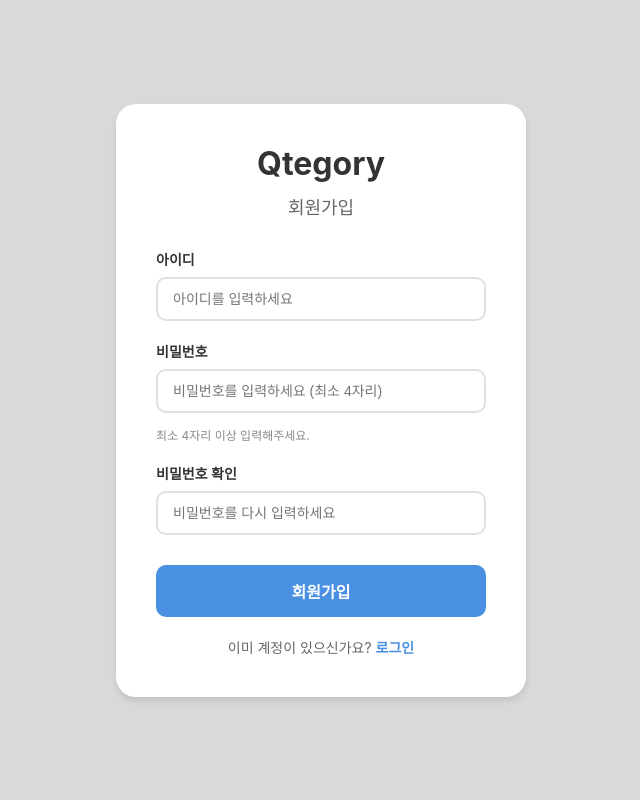
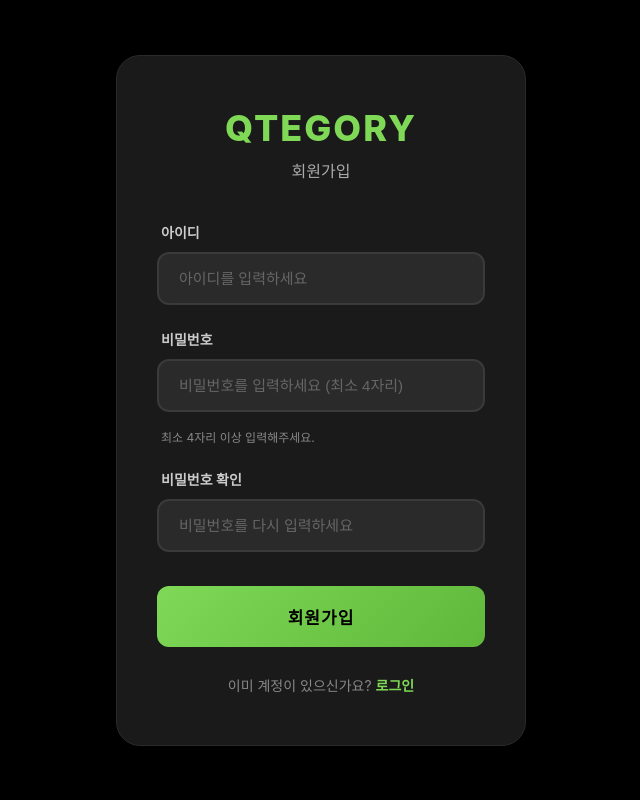
Before and after one commit to Pirogramming-24/hackathon_qteogry, a Django app: page /users/signup/ in a window 1280 px wide. Shown: the whole page, without its empty margins (319-959 px from the left). Run offline with Django 5.2, Linux system fonts and the light colour scheme.

Commit message:
design: login,signup css 변경

```diff
--- a/users/static/users/css/signup.css
+++ b/users/static/users/css/signup.css
@@ -1,3 +1,5 @@
+/* users/static/users/css/signup.css */
+
 /* 전역 스타일 */
 * {
     margin: 0;
@@ -7,7 +9,7 @@
 
 body {
     font-family: 'Pretendard', -apple-system, BlinkMacSystemFont, 'Segoe UI', sans-serif;
-    background-color: #D9D9D9;
+    background-color: #000000;  /* 👈 검은 배경 */
     display: flex;
     justify-content: center;
     align-items: center;
@@ -23,122 +25,147 @@ body {
 
 /* 회원가입 카드 */
 .signup-card {
-    background-color: white;
-    border-radius: 20px;
-    padding: 40px;
-    box-shadow: 0 4px 6px rgba(0, 0, 0, 0.1);
+    background-color: #1A1A1A;  /* 👈 어두운 회색 */
+    border-radius: 24px;
+    padding: 50px 40px;
+    box-shadow: 0 8px 32px rgba(0, 0, 0, 0.5);
+    border: 1px solid #2A2A2A;
 }
 
 /* 타이틀 */
 .title {
-    font-size: 32px;
-    font-weight: bold;
+    font-size: 36px;
+    font-weight: 800;
     text-align: center;
-    color: #333;
-    margin-bottom: 10px;
+    color: #7FD957;  /* 👈 피로그래밍 그린 */
+    margin-bottom: 8px;
+    letter-spacing: 2px;
+    text-transform: uppercase;
 }
 
 .subtitle {
-    font-size: 18px;
+    font-size: 16px;
     text-align: center;
-    color: #666;
-    margin-bottom: 30px;
+    color: #AAAAAA;
+    margin-bottom: 40px;
+    font-weight: 400;
 }
 
 /* 폼 스타일 */
 .signup-form {
     display: flex;
     flex-direction: column;
-    gap: 20px;
+    gap: 24px;
 }
 
 .form-group {
     display: flex;
     flex-direction: column;
-    gap: 8px;
+    gap: 10px;
 }
 
 .form-group label {
     font-size: 14px;
     font-weight: 600;
-    color: #333;
+    color: #CCCCCC;
+    padding-left: 4px;
 }
 
 .form-group input[type="text"],
 .form-group input[type="password"] {
     width: 100%;
-    padding: 12px 15px;
-    border: 2px solid #e0e0e0;
-    border-radius: 10px;
-    font-size: 14px;
-    transition: border-color 0.3s;
+    padding: 16px 20px;
+    background-color: #2A2A2A;  /* 👈 어두운 입력창 */
+    border: 2px solid #3A3A3A;
+    border-radius: 12px;
+    font-size: 15px;
+    color: #FFFFFF;
+    transition: all 0.3s ease;
+}
+
+.form-group input::placeholder {
+    color: #666666;
 }
 
 .form-group input:focus {
     outline: none;
-    border-color: #4A90E2;
+    border-color: #7FD957;  /* 👈 피로그래밍 그린 */
+    background-color: #252525;
+    box-shadow: 0 0 0 3px rgba(127, 217, 87, 0.1);
 }
 
 /* 도움말 텍스트 */
 .help-text {
     font-size: 12px;
-    color: #888;
-    margin-top: 5px;
+    color: #888888;
+    margin-top: 6px;
+    padding-left: 4px;
 }
 
 /* 에러 메시지 */
 .error-message {
-    color: #e74c3c;
+    color: #FF6B6B;
     font-size: 12px;
-    margin-top: 5px;
+    margin-top: 6px;
+    padding-left: 4px;
 }
 
 .error-message p {
-    margin: 2px 0;
+    margin: 3px 0;
 }
 
 /* 회원가입 버튼 */
 .btn-signup {
     width: 100%;
-    padding: 14px;
-    background-color: #4A90E2;
-    color: white;
+    padding: 18px;
+    background: linear-gradient(135deg, #7FD957 0%, #5FB83A 100%);
+    color: #000000;
     border: none;
-    border-radius: 10px;
-    font-size: 16px;
-    font-weight: 600;
+    border-radius: 12px;
+    font-size: 17px;
+    font-weight: 700;
     cursor: pointer;
-    transition: background-color 0.3s;
+    transition: all 0.3s ease;
     margin-top: 10px;
+    text-transform: uppercase;
+    letter-spacing: 1px;
 }
 
 .btn-signup:hover {
-    background-color: #357ABD;
+    background: linear-gradient(135deg, #8FE967 0%, #6FC84A 100%);
+    transform: translateY(-2px);
+    box-shadow: 0 8px 20px rgba(127, 217, 87, 0.4);
+}
+
+.btn-signup:active {
+    transform: translateY(0);
 }
 
 /* 로그인 링크 */
 .login-link {
     text-align: center;
-    margin-top: 20px;
+    margin-top: 28px;
 }
 
 .login-link p {
     font-size: 14px;
-    color: #666;
+    color: #888888;
 }
 
 .login-link a {
-    color: #4A90E2;
+    color: #7FD957;
     text-decoration: none;
     font-weight: 600;
+    transition: color 0.3s;
 }
 
 .login-link a:hover {
+    color: #8FE967;
     text-decoration: underline;
 }
 
 /* ========================================
-   모달 스타일 (개선됨)
+   모달 스타일 (피로그래밍 스타일)
 ======================================== */
 
 /* 모달 오버레이 */
@@ -148,7 +175,7 @@ body {
     left: 0;
     width: 100%;
     height: 100%;
-    background-color: #D9D9D9;
+    background-color: #000000;  /* 👈 검은 배경 */
     display: flex;
     justify-content: center;
     align-items: center;
@@ -157,129 +184,155 @@ body {
 
 /* 모달 콘텐츠 */
 .modal-content {
-    background-color: #E0E0E0;
-    border-radius: 20px;
+    background-color: #1A1A1A;  /* 👈 어두운 회색 */
+    border-radius: 24px;
     padding: 50px 40px;
     text-align: center;
-    box-shadow: 0 4px 20px rgba(0, 0, 0, 0.1);
-    max-width: 400px;
-    width: 90%;
+    box-shadow: 0 12px 40px rgba(0, 0, 0, 0.8);
+    max-width: 450px;
+    width: 88%;
+    box-sizing: border-box;
+    border: 1px solid #2A2A2A;
 }
 
 /* 모달 타이틀 */
 .modal-title {
-    font-size: 26px;
-    font-weight: 700;
-    color: #333;
-    margin-bottom: 25px;
+    font-size: 32px;
+    font-weight: 800;
+    color: #7FD957;  /* 👈 피로그래밍 그린 */
+    margin: 0 0 30px 0;
+    letter-spacing: 2px;
+    text-transform: uppercase;
 }
 
 /* 모달 텍스트 */
 .modal-text {
     font-size: 16px;
-    color: #555;
-    line-height: 1.6;
+    color: #AAAAAA;
+    line-height: 1.8;
     margin: 12px 0;
+    font-weight: 400;
 }
 
 /* 닉네임 박스 */
 .nickname-box {
-    background-color: white;
-    width: 100%;
-    padding: 25px 20px;
-    margin: 20px 0;
-    font-size: 26px;
+    background: linear-gradient(135deg, #2A2A2A 0%, #1F1F1F 100%);
+    width: calc(100% - 8px);
+    max-width: 100%;
+    padding: 28px 24px;
+    margin: 25px auto;
+    font-size: 28px;
     font-weight: 800;
-    color: #333;
-    border-radius: 15px;
+    color: #7FD957;  /* 👈 피로그래밍 그린 */
+    border-radius: 16px;
     text-align: center;
-    box-shadow: 0 2px 8px rgba(0, 0, 0, 0.08);
-    letter-spacing: 0.5px;
+    box-shadow: 0 4px 16px rgba(127, 217, 87, 0.2);
+    letter-spacing: 1px;
+    border: 2px solid #3A3A3A;
+    box-sizing: border-box;
+    word-break: keep-all;
+    overflow-wrap: break-word;
 }
 
 /* 모달 버튼 영역 */
 .modal-buttons {
     display: flex;
-    gap: 12px;
+    gap: 14px;
     justify-content: center;
     width: 100%;
-    margin-top: 30px;
+    margin-top: 35px;
 }
 
 /* 모달 버튼 공통 스타일 */
 .modal-buttons button {
     flex: 1;
-    padding: 14px 0;
+    padding: 16px 0;
     border: none;
     border-radius: 12px;
     cursor: pointer;
     font-weight: 700;
     font-size: 16px;
-    transition: all 0.2s;
-    max-width: 150px;
+    transition: all 0.3s ease;
+    max-width: 160px;
+    text-transform: uppercase;
+    letter-spacing: 1px;
 }
 
 /* 예 버튼 */
 .btn-yes {
-    background-color: #648EF7;
-    color: white;
+    background: linear-gradient(135deg, #7FD957 0%, #5FB83A 100%);
+    color: #000000;
 }
 
 .btn-yes:hover {
-    background-color: #5278E0;
-    transform: translateY(-1px);
-    box-shadow: 0 4px 8px rgba(100, 142, 247, 0.3);
+    background: linear-gradient(135deg, #8FE967 0%, #6FC84A 100%);
+    transform: translateY(-2px);
+    box-shadow: 0 8px 20px rgba(127, 217, 87, 0.4);
+}
+
+.btn-yes:active {
+    transform: translateY(0);
 }
 
 /* 취소 버튼 */
 .btn-cancel {
-    background-color: #EFA649;
-    color: white;
+    background-color: #2A2A2A;
+    color: #AAAAAA;
+    border: 2px solid #3A3A3A;
 }
 
 .btn-cancel:hover {
-    background-color: #E09438;
-    transform: translateY(-1px);
-    box-shadow: 0 4px 8px rgba(239, 166, 73, 0.3);
+    background-color: #333333;
+    color: #CCCCCC;
+    border-color: #4A4A4A;
+    transform: translateY(-2px);
 }
 
-/* Django 기본 폼 스타일 제거 */
-.signup-form input[type="text"],
-.signup-form input[type="password"] {
-    -webkit-appearance: none;
-    -moz-appearance: none;
-    appearance: none;
+.btn-cancel:active {
+    transform: translateY(0);
 }
 
 /* 반응형 디자인 */
 @media (max-width: 480px) {
     .signup-card {
-        padding: 30px 20px;
+        padding: 40px 28px;
     }
 
     .title {
-        font-size: 28px;
+        font-size: 30px;
     }
 
     .subtitle {
-        font-size: 16px;
+        font-size: 14px;
     }
 
     .modal-content {
         padding: 40px 30px;
+        width: 90%;
     }
 
     .modal-title {
-        font-size: 22px;
+        font-size: 26px;
+        margin-bottom: 25px;
+    }
+
+    .modal-text {
+        font-size: 14px;
     }
 
     .nickname-box {
-        font-size: 22px;
-        padding: 20px 15px;
+        font-size: 24px;
+        padding: 24px 20px;
+        margin: 20px auto;
+    }
+
+    .modal-buttons {
+        gap: 10px;
+        margin-top: 28px;
     }
 
     .modal-buttons button {
         font-size: 14px;
-        padding: 12px 0;
+        padding: 14px 0;
     }
 }
```
Also changed, not shown: users/static/users/css/login.css (+130 -92 lines).
